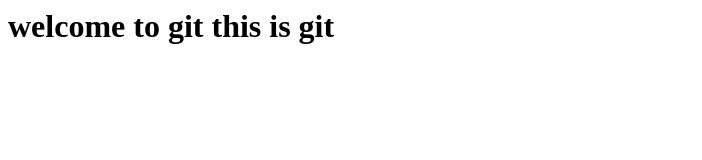
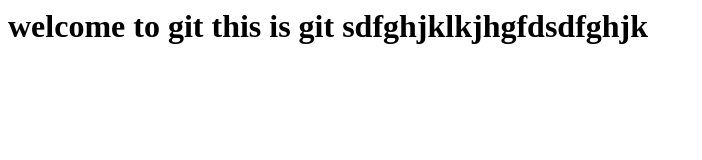
Before and after one commit to prathyusha0206/project1, a plain HTML site: page index.html in a window 1280 px wide. Shown: the whole page, without its empty margins (0-702 px from the left). Drawn offline with Linux system fonts and the light colour scheme.

Commit message:
Update index.html
ok

```diff
--- a/index.html
+++ b/index.html
@@ -2,6 +2,6 @@
 
 
 <body>
-<h1>welcome to git this is git</h1>
+<h1>welcome to git this is git  sdfghjklkjhgfdsdfghjk</h1>
 </body>
 </html>
```
